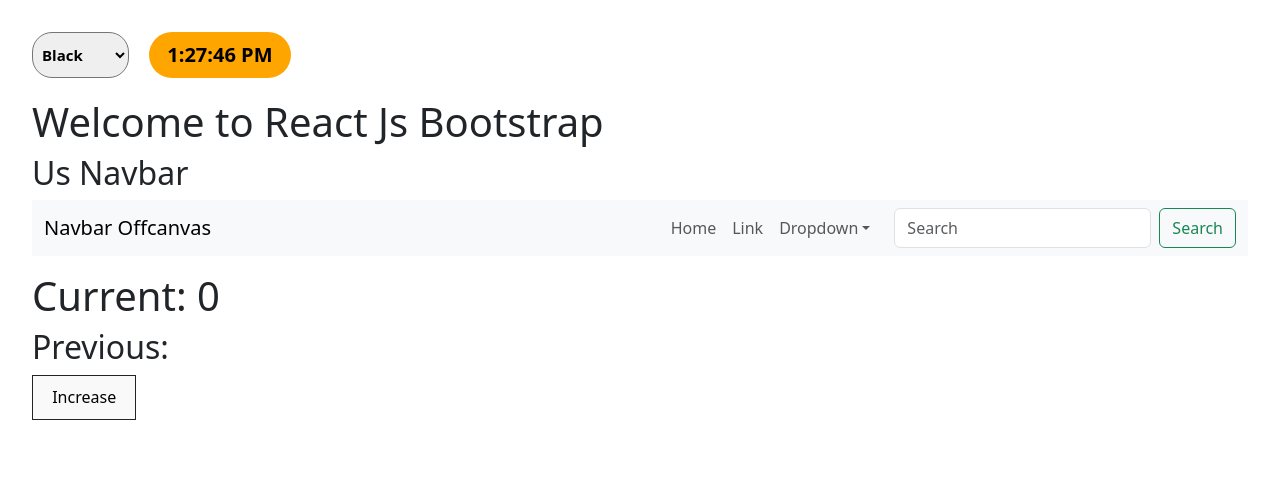
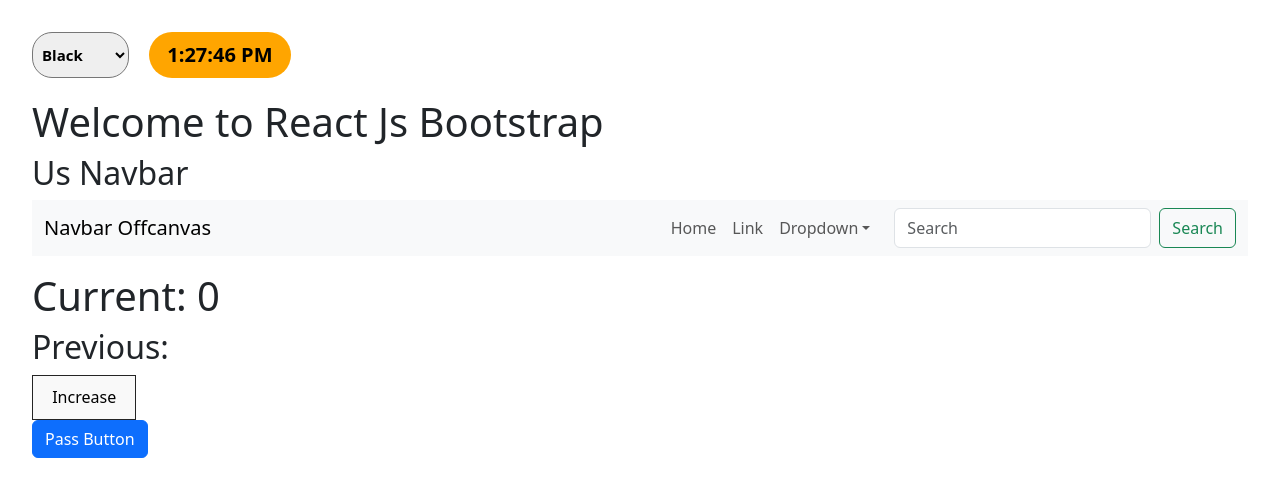
Before and after one commit to rahulpatel79/Reactjs-Learning, a React (Vite) app: page / in a window 1280 px wide. Shown: the top 496 px of the page. Built offline with nearby package versions, Linux system fonts and the light colour scheme.

Commit message:
add a new file

```diff
--- a/src/App.jsx
+++ b/src/App.jsx
@@ -28,6 +28,7 @@
 import TaskCardData from "./TaskCardData";
 import BootstrapUsInReactJs from "./BootstrapUsInReactJs";
 import UseRefInReact from "./UseRefInReact";
+import PassAsAFunctionInProp from "./PassAsAFunctionInProp";
 
 
 function App() {
@@ -91,6 +92,7 @@
 <div style={{marginTop:"20px"}}>
      <BootstrapUsInReactJs />
      <UseRefInReact />
+     <PassAsAFunctionInProp />
 </div>
 
     </>
--- a/src/CallAsAPropInFuncation.jsx
+++ b/src/CallAsAPropInFuncation.jsx
@@ -0,0 +1,14 @@
+import React from 'react'
+import { Button } from 'react-bootstrap'
+function CallAsAPropInFuncation({PassedFuncation}) {
+
+
+
+  return (
+    <div>
+      <Button onClick={()=>(PassedFuncation())}>Pass Button</Button>
+    </div>
+  )
+}
+
+export default CallAsAPropInFuncation
--- /dev/null
+++ b/src/PassAsAFunctionInProp.jsx
@@ -0,0 +1,17 @@
+import React from 'react'
+import CallAsAPropInFuncation from './CallAsAPropInFuncation'
+
+function PassAsAFunctionInProp() {
+
+    const Pass=()=>{
+        return alert("This is Pass Funcation...")
+    }
+
+  return (
+    <div>
+      <CallAsAPropInFuncation  PassedFuncation={Pass}/>
+    </div>
+  )
+}
+
+export default PassAsAFunctionInProp
```
